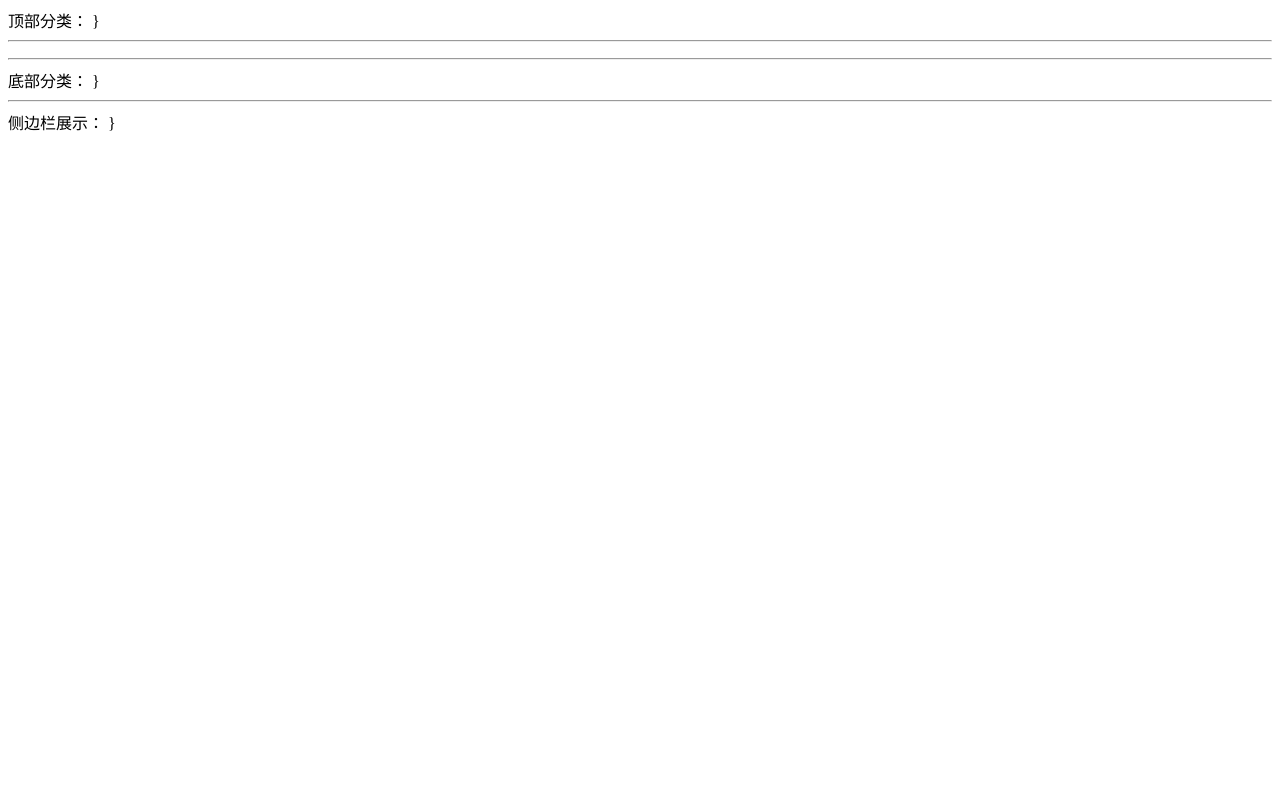
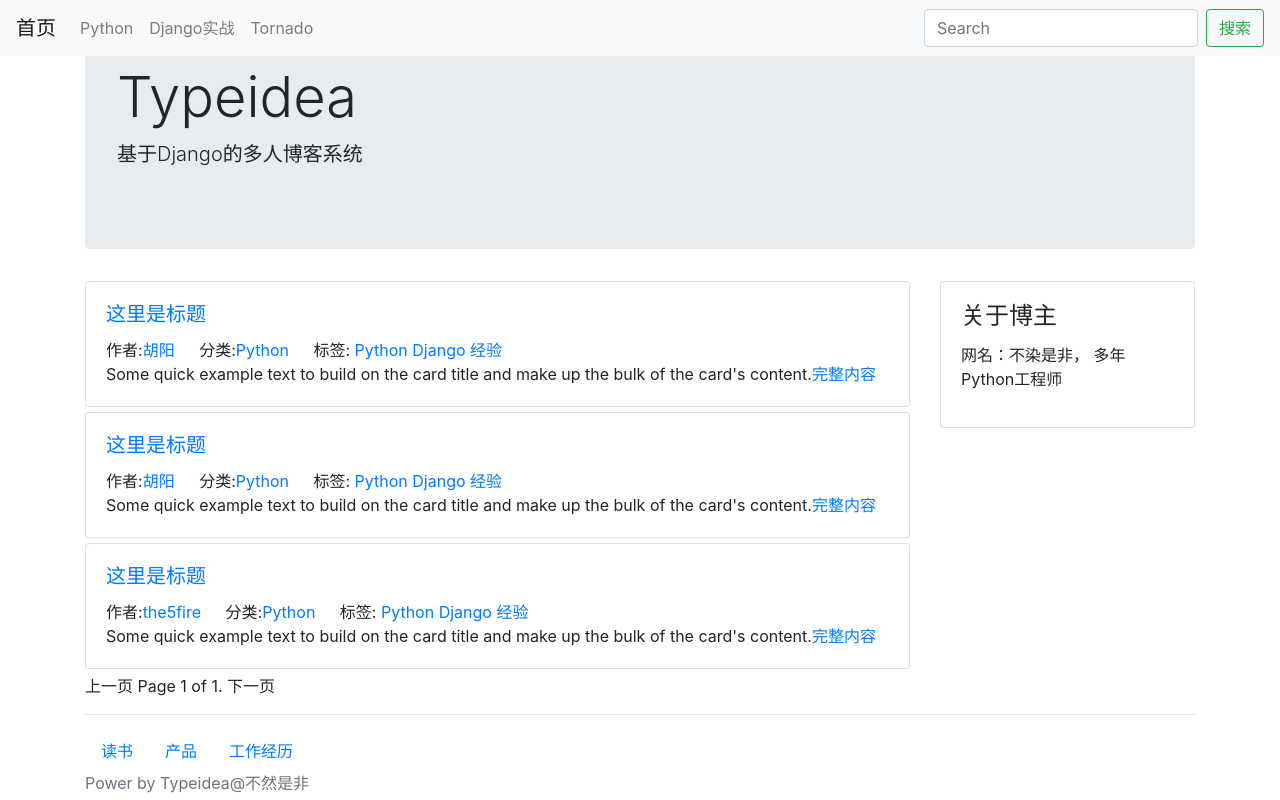
Before and after one commit to 1273055646/typeidea001, a Django app: page / in a window 1280 px wide. Run offline with Django 3.2, Linux system fonts and the light colour scheme; data that the repository does not hold is empty; some libraries are stand-ins or nearby versions.

Commit message:
8.1部署完成

```diff
--- a/blog/templates/blog/list.html
+++ b/blog/templates/blog/list.html
@@ -1,39 +1,142 @@
-{% extends "./base.html" %}
-
-{% block title %}
-    {% if tag %}
-    标签页: {{ tag.name }}
-    {% elif category %}
-    分类页: {{ category.name }}
-    {% else %}
-    首页
-    {% endif %}
-{% endblock %}
-
-
-{% block main %}
-    <ul>
-    {% for post in post_list %}
-    <li>
-        <a href="{% url 'post-detail' post.id %}/">{{ post.title }}</a>
-        <div>
-            <span>作者:{{ post.owner.username }}</span>
-            <span>分类:{{ post.category.name }}</span>
+<!DOCTYPE html>
+<html lang="en">
+    <head>
+        <meta charset="UTF-8">
+        <title>Typeidea blog - by 不染是非</title>
+        <meta name="viewport" content="width=device-width, initial-scale=1, shrink-to-fit=no">
+        <link rel="stylesheet" href="https://cdn.bootcss.com/bootstrap/4.0.0/css/bootstrap.css">
+        <style>
+            .post {
+                margin-bottom: 5px;
+            }
+        </style>
+    </head>
+    <body>
+        <div class="container head">
+            <nav class="navbar  fixed-top navbar-expand-lg navbar-light bg-light">
+                <a class="navbar-brand" href="#">首页</a>
+                <div class="collapse navbar-collapse" id="navbarSupportedContent">
+                    <ul class="navbar-nav mr-auto">
+                        <li class="nav-item">
+                            <a class="nav-link" href="#">Python</a>
+                        </li>
+                        <li class="nav-item">
+                            <a class="nav-link" href="#">Django实战</a>
+                        </li>
+                        <li class="nav-item">
+                            <a class="nav-link" href="#">Tornado</a>
+                        </li>
+                    </ul>
+                    <form class="form-inline my-2 my-lg-0">
+                        <input class="form-control mr-sm-2" type="search" placeholder="Search" aria-label="Search">
+                        <button class="btn btn-outline-success" type="submit">搜索</button>
+                    </form>
                 </div>
-        <p>{{ post.desc }}</p>
-    </li>
-    {% endfor %}
-    </ul>
-    {% if page_obj %}
+            </nav>
+            <div class="jumbotron">
+                <h1 class="display-4">Typeidea</h1>
+                <p class="lead">基于Django的多人博客系统</p>
+            </div>
+        </div>
+        <div class="container main">
+            <div class="row">
+                <div class="col-xl-9 post-list">
+                    <div class="card post">
+                        <div class="card-body">
+                            <h5 class="card-title"><a href="#">这里是标题</a></h5>
+                            <span class="card-link">
+                                作者:<a href="#">胡阳</a>
+                            </span>
+                            <span class="card-link">
+                                分类:<a href="#">Python</a>
+                            </span>
+                            <span class="card-link">
+                                标签:
+                                <a href="#">Python</a>
+                                <a href="#">Django</a>
+                                <a href="#">经验</a>
+                            </span>
+                            <p class="card-text">Some quick example text to build on the card title and make up the bulk of the
+                                card's content.<a href="#">完整内容</a></p>
+                        </div>
+                    </div>
+                    <div class="card post">
+                        <div class="card-body">
+                            <h5 class="card-title"><a href="#">这里是标题</a></h5>
+                            <span class="card-link">
+                                作者:<a href="#">胡阳</a>
+                            </span>
+                            <span class="card-link">
+                                分类:<a href="#">Python</a>
+                            </span>
+                            <span class="card-link">
+                                标签:
+                                <a href="#">Python</a>
+                                <a href="#">Django</a>
+                                <a href="#">经验</a>
+                            </span>
+                            <p class="card-text">Some quick example text to build on the card title and make up the bulk of the
+                                card's content.<a href="#">完整内容</a></p>
+                        </div>
+                    </div>
+                    <div class="card post">
+                        <div class="card-body">
+                            <h5 class="card-title"><a href="#">这里是标题</a></h5>
+                            <span class="card-link">
+                                作者:<a href="#">the5fire</a>
+                            </span>
+                            <span class="card-link">
+                                分类:<a href="#">Python</a>
+                            </span>
+                            <span class="card-link">
+                                标签:
+                                <a href="#">Python</a>
+                                <a href="#">Django</a>
+                                <a href="#">经验</a>
+                            </span>
+                            <p class="card-text">Some quick example text to build on the card title and make up the bulk of the
+                                card's content.<a href="#">完整内容</a></p>
+                        </div>
+                    </div>
 
                     {% if page_obj.has_previous %}
                         <a href="?page={{ page_obj.previous_page_number }}">上一页</a>
+                    {% else %}
+                        <span>上一页</span>
                     {% endif %}
-        Page {{ page_obj.number }} of {{ paginator.num_pages }}.
+                    Page {{ page_obj.number }} of {{ page_obj.paginator.num_pages }}.
                     {% if page_obj.has_next %}
                         <a href="?page={{ page_obj.next_page_number }}">下一页</a>
+                    {% else %}
+                        <span>下一页</span>
                     {% endif %}
 
-    {% endif %}
+                </div>
+                <div class="col-xl-3">
+                    <div class="card sidebar">
+                        <div class="card-body">
+                            <h4 class="card-title">关于博主</h4>
+                            <p>
+                                网名：不染是非， 多年Python工程师
+                            </p>
+                        </div>
+                    </div>
+                </div>
+            </div>
+        </div>
 
-{% endblock %}
+        <footer class="footer">
+            <div class="container">
+                <hr/>
+                <nav class="nav category">
+                    <a href="#" class="nav-link">读书</a>
+                    <a href="#" class="nav-link">产品</a>
+                    <a href="#" class="nav-link">工作经历</a>
+                </nav>
+            </div>
+            <div class="container power">
+                <span class="text-muted">Power by Typeidea@不然是非</span>
+            </div>
+        </footer>
+    </body>
+</html>
```
Also changed, not shown: blog/templates/blog/demo.html (added, +27 -0 lines). Lines whose indentation alone changed are shown as unchanged.
